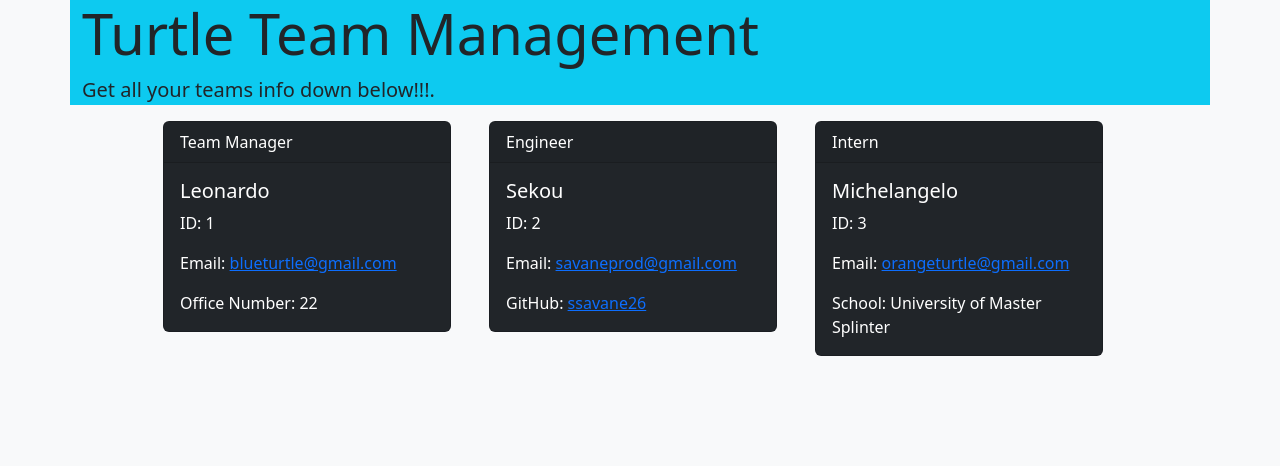
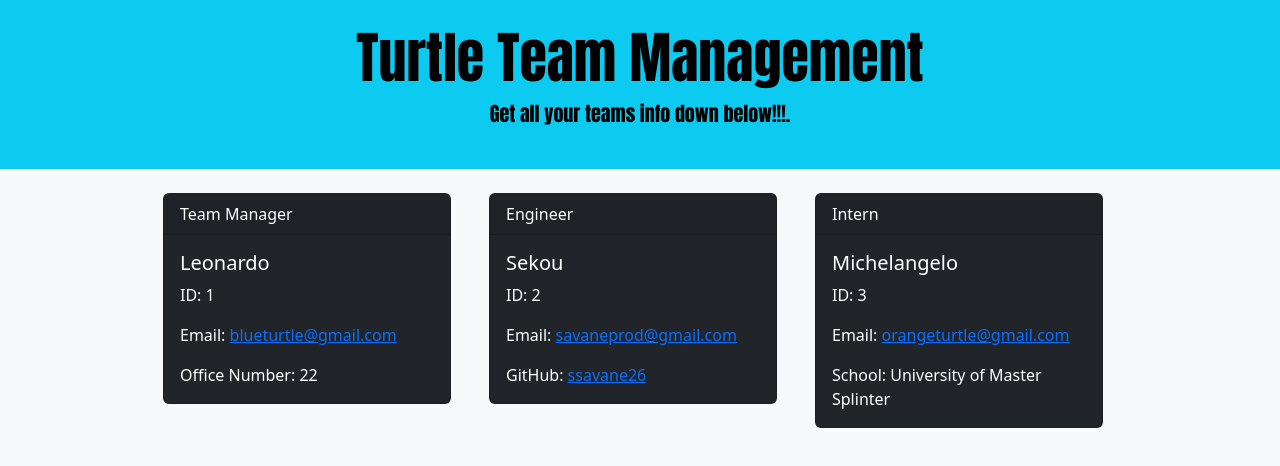
Before and after one commit to ssavane26/EmployeeManagementApp, a website: page Assets/index.html in a window 1280 px wide. Drawn offline with nearby package versions, Linux system fonts and the light colour scheme.

Commit message:
pushing most likely final UI

```diff
--- a/Assets/index.html
+++ b/Assets/index.html
@@ -5,15 +5,17 @@
     <meta http-equiv="X-UA-Compatible" content="IE=edge">
     <meta name="viewport" content="width=device-width, initial-scale=1.0">
 <link href="https://cdn.jsdelivr.net/npm/bootstrap@5.2.2/dist/css/bootstrap.min.css" rel="stylesheet" integrity="sha384-Zenh87qX5JnK2Jl0vWa8Ck2rdkQ2Bzep5IDxbcnCeuOxjzrPF/et3URy9Bv1WTRi" crossorigin="anonymous">
-    <title>Document</title>
+   <link rel="stylesheet" href="style.css">
+<title>Document</title>
 </head>
 <body class="bg-light">
-
-        <div class="container bg-info">
-          <h1 class="display-4">Turtle Team Management</h1>
-          <p class="lead">Get all your teams info down below!!!.</p>
-        </div>
-      </div>
+    <header id="banner" class="display text-center p-4 bg-info text-black">
+        <div class="container">
+            <h1 class="display-4 text-center">Turtle Team Management</h1>
+            <p class="lead text-center">Get all your teams info down below!!!.</p>
+          </div>
+    </header>
+    <br>
       <div class="row justify-content-center">
     <div class="col-3">
         <div class="card text-white bg-dark mb-3" style="max-width: 18rem;">
--- a/Assets/style.css
+++ b/Assets/style.css
@@ -0,0 +1,3 @@
+#banner{
+    font-family:Impact, Haettenschweiler, 'Arial Narrow Bold', sans-serif;
+}
```
